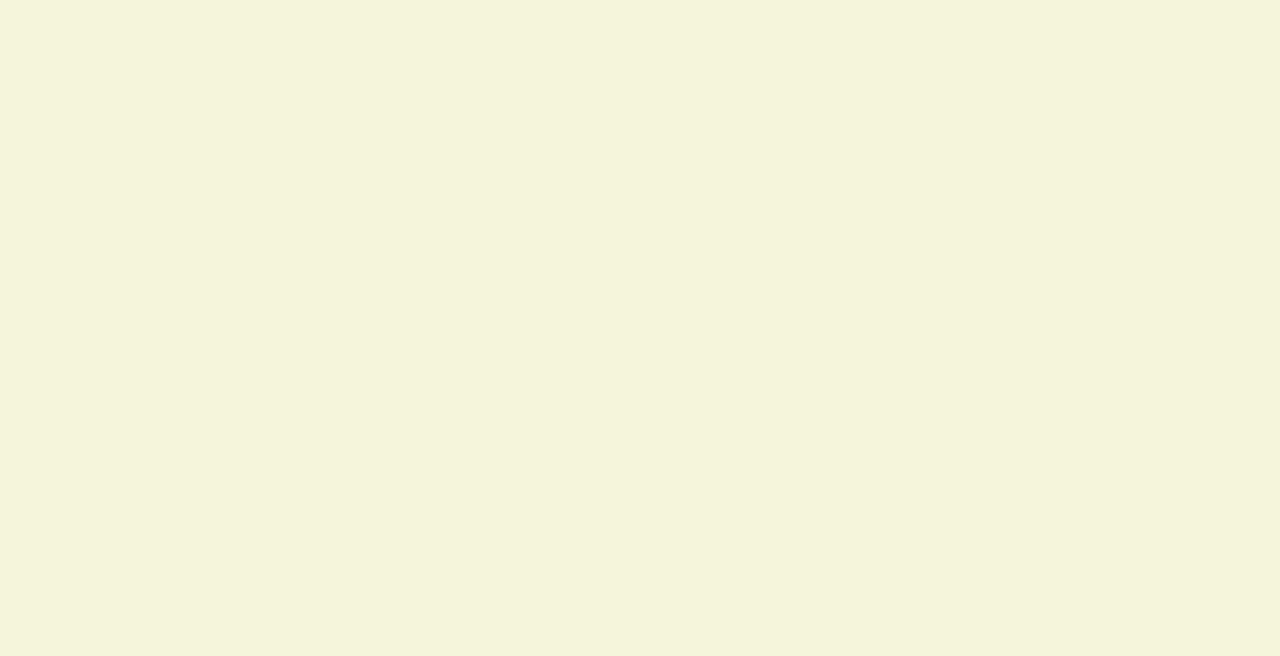
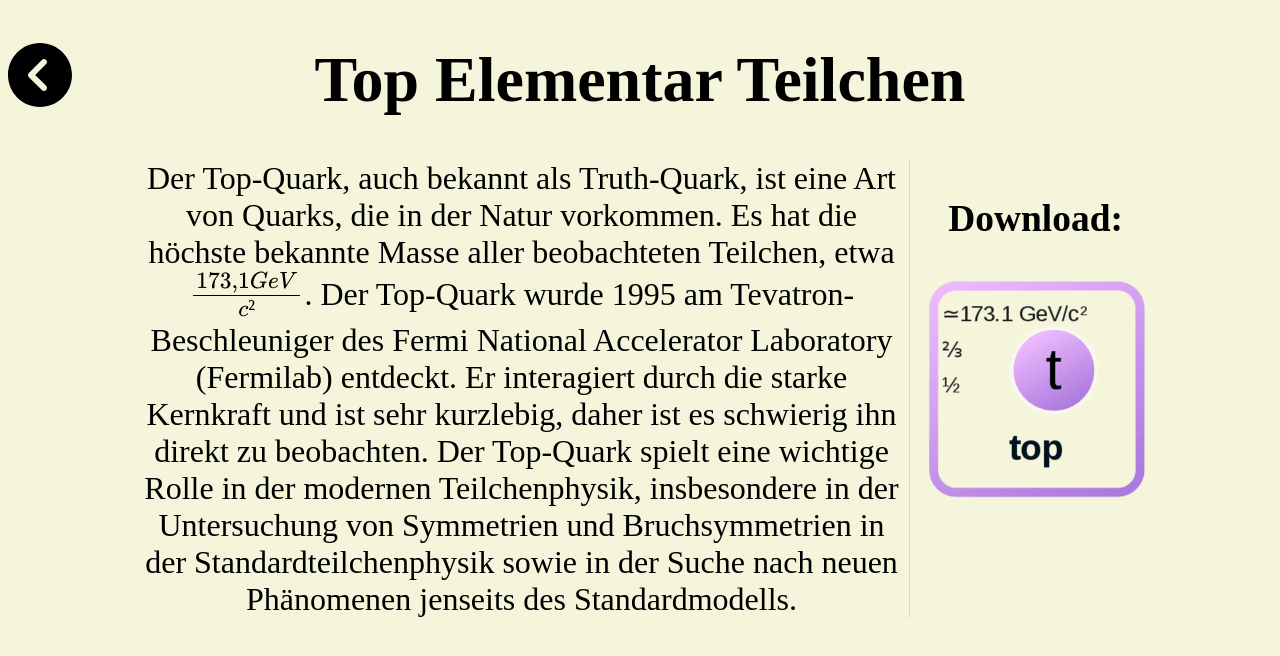
Before and after one commit to benni347/schule_profil_website, a plain HTML site: page 2023_01_24/aufgabe_4/verweise/top.html in a window 1280 px wide. Drawn offline with nearby package versions, Linux system fonts and the light colour scheme.

Commit message:
finished top

```diff
--- a/2023_01_24/aufgabe_4/verweise/top.html
+++ b/2023_01_24/aufgabe_4/verweise/top.html
@@ -1,6 +1,10 @@
 <!doctype html>
 <html lang="en">
     <head>
+        <meta
+            http-equiv="X-UA-Compatible"
+            content="IE=edge"
+        />
         <meta charset="UTF-8" />
         <title>Top</title>
         <link
@@ -12,6 +16,65 @@
             content="width=device-width, initial-scale=1"
             name="viewport"
         />
+
+        <script src="https://polyfill.io/v3/polyfill.min.js?features=es6"></script>
+        <script
+            id="MathJax-script"
+            async
+            src="https://cdn.jsdelivr.net/npm/mathjax@3/es5/tex-mml-chtml.js"
+        ></script>
     </head>
-    <body></body>
+    <body>
+        <div class="grid_container">
+            <div class="header">
+                <a href="../index.html">
+                    <svg
+                        width="64"
+                        height="64"
+                        class="back"
+                        xmlns="http://www.w3.org/2000/svg"
+                        viewBox="0 0 512 512"
+                    >
+                        <!--! Font Awesome Pro 6.2.1 by @fontawesome - https://fontawesome.com License - https://fontawesome.com/license (Commercial License) Copyright 2022 Fonticons, Inc. -->
+                        <path
+                            d="M512 256C512 114.6 397.4 0 256 0S0 114.6 0 256S114.6 512 256 512s256-114.6 256-256zM271 135c9.4-9.4 24.6-9.4 33.9 0s9.4 24.6 0 33.9l-87 87 87 87c9.4 9.4 9.4 24.6 0 33.9s-24.6 9.4-33.9 0L167 273c-9.4-9.4-9.4-24.6 0-33.9L271 135z"
+                        />
+                    </svg>
+                </a>
+                <h1 class="title_h1">Top Elementar Teilchen</h1>
+            </div>
+            <div class="content">
+                <div class="main-content">
+                    Der Top-Quark, auch bekannt als Truth-Quark, ist eine Art
+                    von Quarks, die in der Natur vorkommen. Es hat die höchste
+                    bekannte Masse aller beobachteten Teilchen, etwa \(173,1 GeV
+                    \over c²\). Der Top-Quark wurde 1995 am
+                    Tevatron-Beschleuniger des Fermi National Accelerator
+                    Laboratory (Fermilab) entdeckt. Er interagiert durch die
+                    starke Kernkraft und ist sehr kurzlebig, daher ist es
+                    schwierig ihn direkt zu beobachten. Der Top-Quark spielt
+                    eine wichtige Rolle in der modernen Teilchenphysik,
+                    insbesondere in der Untersuchung von Symmetrien und
+                    Bruchsymmetrien in der Standardteilchenphysik sowie in der
+                    Suche nach neuen Phänomenen jenseits des Standardmodells.
+                </div>
+                <div class="right-content">
+                    <h3>Download:</h3>
+                    <img
+                        src="../pic/top.png"
+                        usemap="#download"
+                    />
+                    <map name="download">
+                        <area
+                            shape="rect"
+                            coords="0,0,218,215"
+                            href="../pic/top.png"
+                            alt="Charm download"
+                            download="top.png"
+                        />
+                    </map>
+                </div>
+            </div>
+        </div>
+    </body>
 </html>
```
